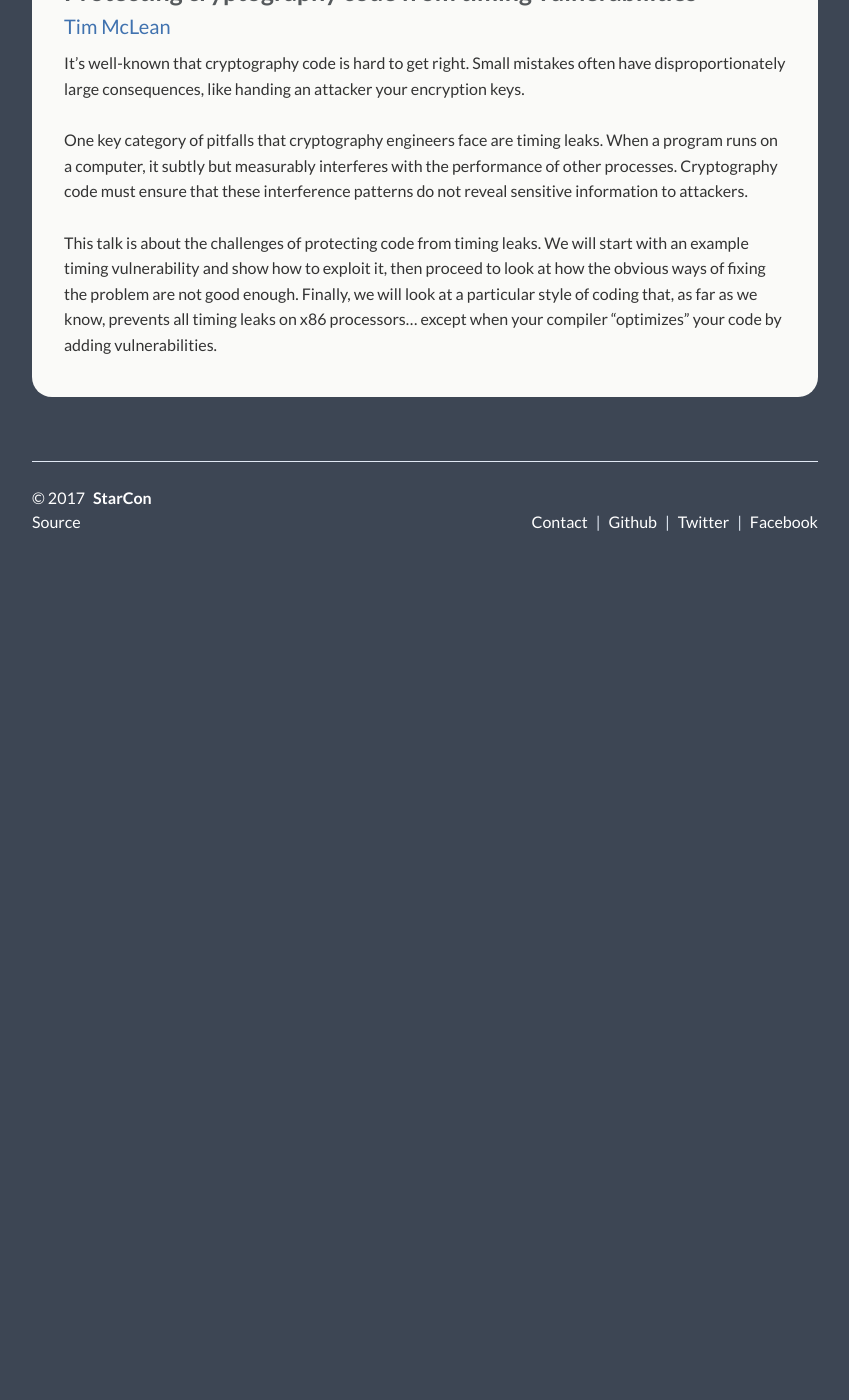
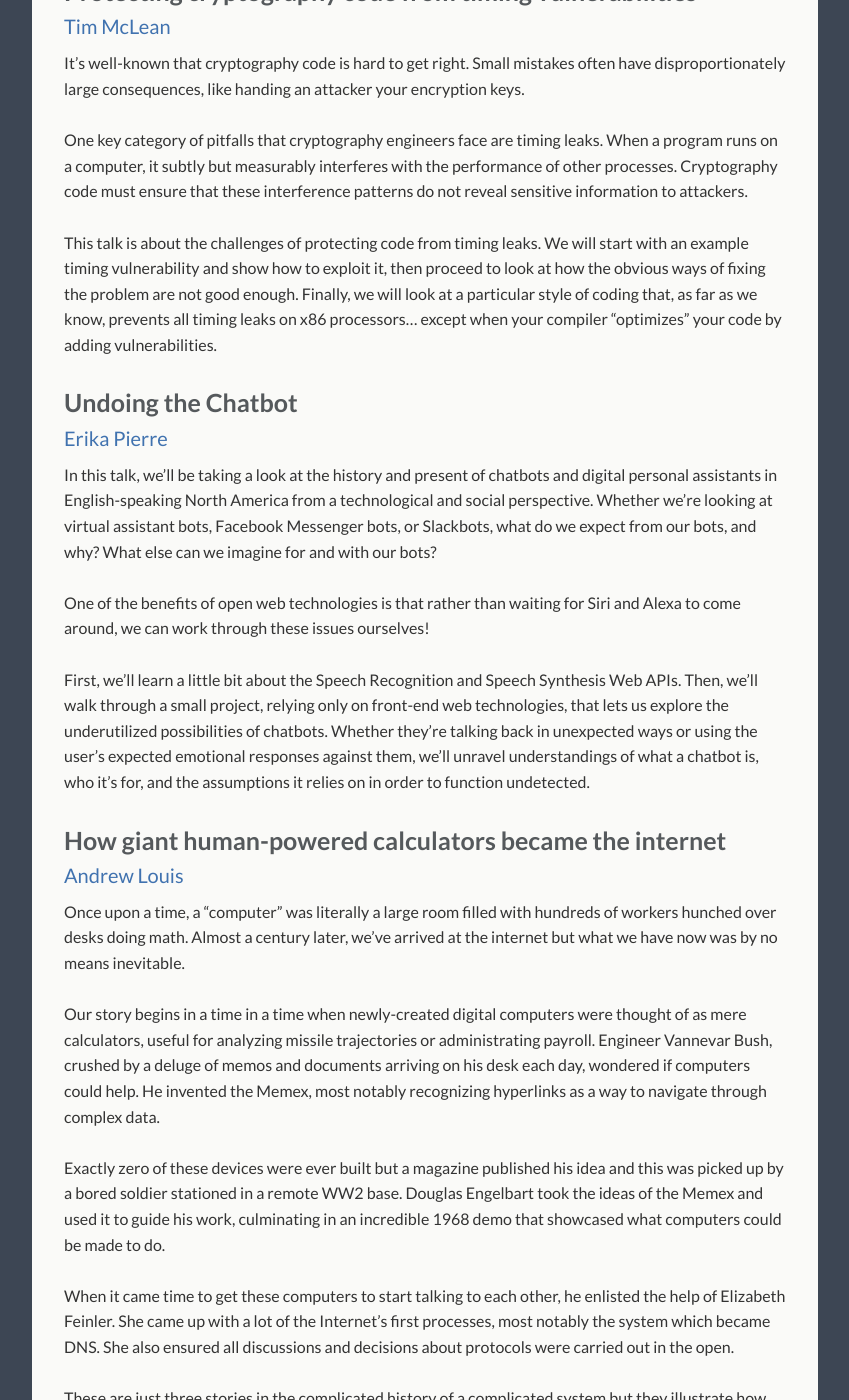
Before and after one commit to StarConKW/starconkw.github.io, a Jekyll site: the page built from _pages/talks.md, in a window 1280 px wide and 1400 px high, scrolled down 6860 px. Shown: the whole window, without its empty margins (215-1064 px from the left). Built offline with Jekyll 4.4.1, drawn with Linux system fonts in a browser that asks for light colours; before the commit the page ends 7490 px from its top, so only the background shows below that; some of the changed text lies outside the part shown.

Commit message:
jordan erika and andrew's talks

```diff
--- a/_pages/talks.md
+++ b/_pages/talks.md
@@ -191,3 +191,41 @@ One key category of pitfalls that cryptography engineers face are timing leaks.
 <br/><br/>
 This talk is about the challenges of protecting code from timing leaks.  We will start with an example timing vulnerability and show how to exploit it, then proceed to look at how the obvious ways of fixing the problem are not good enough.  Finally, we will look at a particular style of coding that, as far as we know, prevents all timing leaks on x86 processors... except when your compiler "optimizes" your code by adding vulnerabilities.
 </p>
+
+
+### Undoing the Chatbot
+
+[Erika Pierre](/speakers#erika-pierre)
+
+<p class="abstract">
+In this talk, we’ll be taking a look at the history and present of chatbots and digital personal assistants in English-speaking North America from a technological and social perspective. Whether we're looking at virtual assistant bots, Facebook Messenger bots, or Slackbots, what do we expect from our bots, and why? What else can we imagine for and with our bots?
+<br/><br/>
+One of the benefits of open web technologies is that rather than waiting for Siri and Alexa to come around, we can work through these issues ourselves!
+<br/><br/>
+First, we’ll learn a little bit about the Speech Recognition and Speech Synthesis Web APIs. Then, we’ll walk through a small project, relying only on front-end web technologies, that lets us explore the underutilized possibilities of chatbots. Whether they're talking back in unexpected ways or using the user’s expected emotional responses against them, we'll unravel understandings of what a chatbot is, who it's for, and the assumptions it relies on in order to function undetected.
+</p>
+
+### How giant human-powered calculators became the internet
+
+[Andrew Louis](/speakers#andrew-louis)
+
+<p class="abstract">
+Once upon a time, a "computer" was literally a large room filled with hundreds of workers hunched over desks doing math. Almost a century later, we’ve arrived at the internet but what we have now was by no means inevitable.
+<br/><br/>
+Our story begins in a time in a time when newly-created digital computers were thought of as mere calculators, useful for analyzing missile trajectories or administrating payroll. Engineer Vannevar Bush, crushed by a deluge of memos and documents arriving on his desk each day, wondered if computers could help. He invented the Memex, most notably recognizing hyperlinks as a way to navigate through complex data.
+<br/><br/>
+Exactly zero of these devices were ever built but a magazine published his idea and this was picked up by a bored soldier stationed in a remote WW2 base. Douglas Engelbart took the ideas of the Memex and used it to guide his work, culminating in an incredible 1968 demo that showcased what computers could be made to do.
+<br/><br/>
+When it came time to get these computers to start talking to each other, he enlisted the help of Elizabeth Feinler. She came up with a lot of the Internet’s first processes, most notably the system which became DNS. She also ensured all discussions and decisions about protocols were carried out in the open.
+<br/><br/>
+These are just three stories in the complicated history of a complicated system but they illustrate how the values, ideas, priorities of individuals can shape the future.
+</p>
+
+
+### Introduction to Software Defined Radios
+
+[Jordan Pryde](/speakers#jordan-pryde)
+
+<p class="abstract">
+Software Defined Radios (SDR) are devices that implement the components of a radio, that have been traditionally implemented in hardware, with more flexible software. These components include mixers, filters, modulators and demodulators. In my talk I will introduce the audience to the concept of SDRs and other basic radio concepts, describe some cool projects that are only made possible with SDRs (with possible demo videos; time permitting), and finally how easy it is to purchase and get started playing with SDRs. I will also introduce the audience to Amateur Radio which provides both some spectrum they would be licenced to play around with and access to a group of likeminded hobbyists. SDRs can be used to better understand the consumer devices that we use everyday and that sometimes can seem like magic. SDRs can also be used to inexpensively (for around $30) monitor and record the emergency response (i.e. fire, paramedics and police) and airplane traffic. Concluding my presentation, I will walk though today’s SDR market and make suggestions of what to buy for those both new and experienced with SDRs. I believe this technology is so cool because it both allows us to demystify the radio-controlled electronics we use everyday and can enable us to be better connected to our communities.
+</p>
```
Also changed, not shown: _pages/speakers.md (+31 -0 lines).
